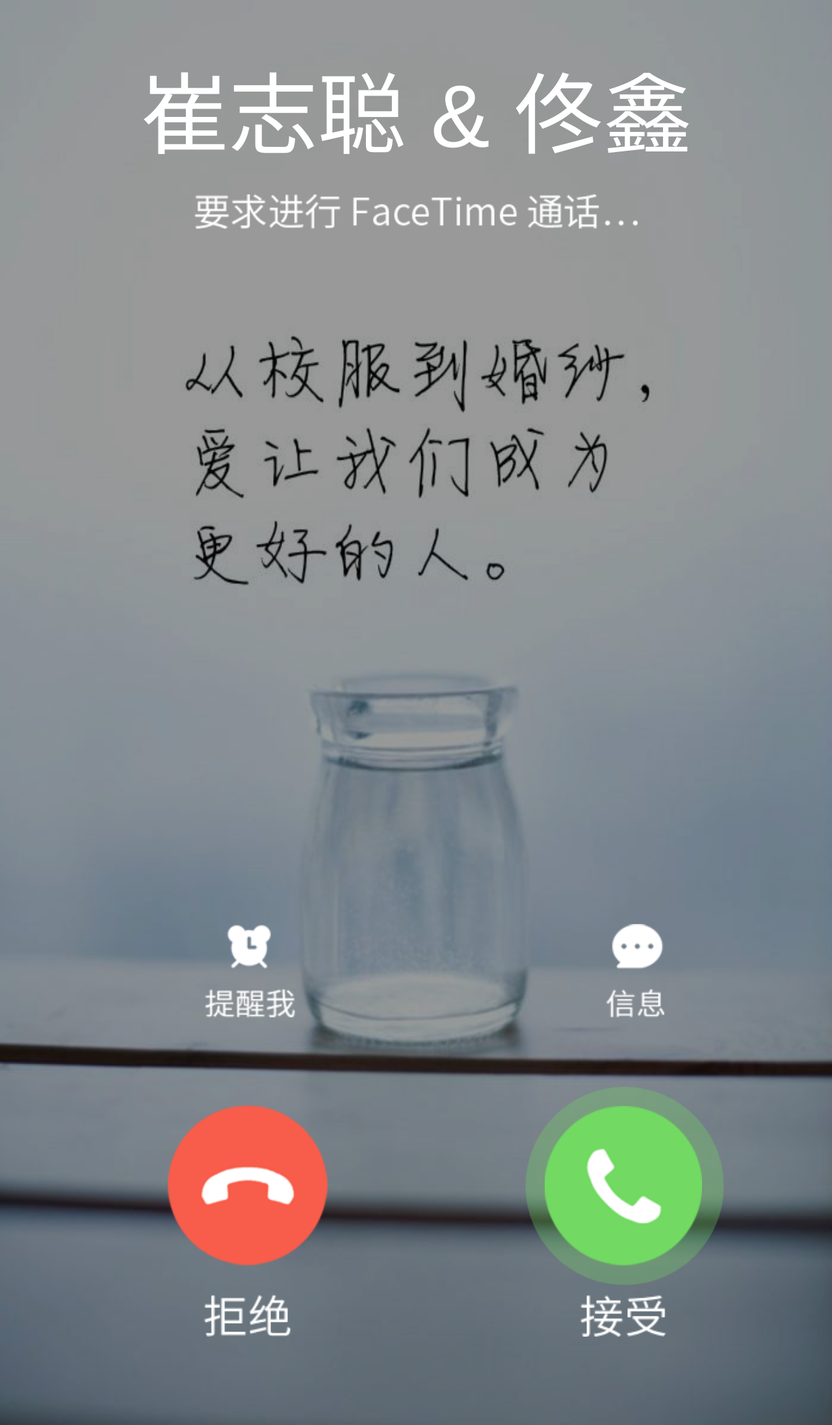
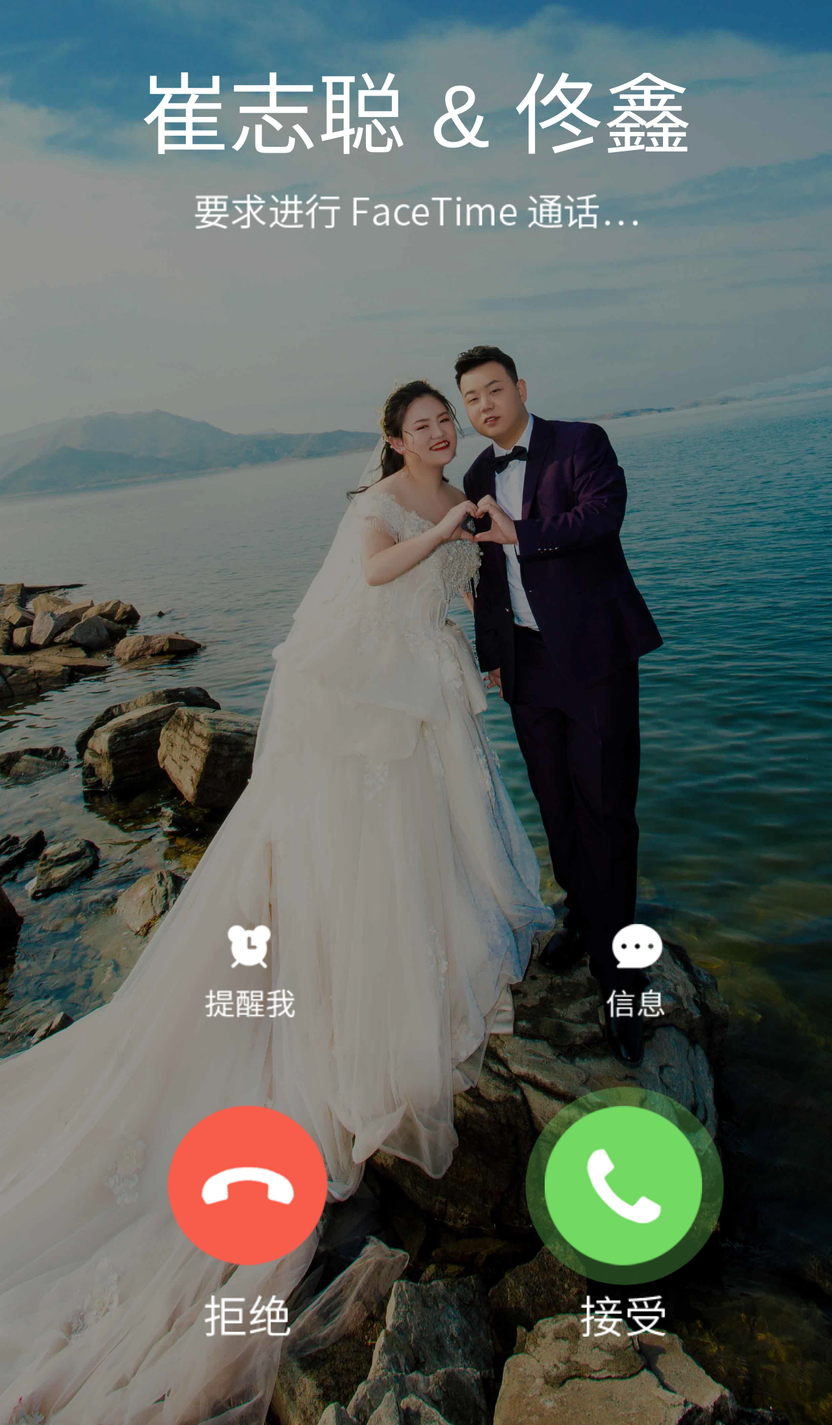
Before and after one commit to ia6599/my_wedding, a PHP site: page / in a window 1280 px wide. Shown: the whole page at 65% size. Run offline with PHP 8.4, Linux system fonts and the light colour scheme; some libraries are stand-ins or nearby versions; some web fonts are replaced.

Commit message:
修改背景图片

```diff
--- a/css/index.css
+++ b/css/index.css
@@ -846,7 +846,8 @@ div {
     background-color: rgba(0, 0, 0, .5);
 }
 
-.page2.active .page2-content {
+.page2.active .page2-content,
+.page3.active .page3-content {
     animation: .5s page2-content 2s linear forwards;
 }
 
@@ -871,7 +872,8 @@ div {
     background-color: #000;
 }
 
-.page2.active .page2-content::after {
+.page2.active .page2-content::after,
+.page3.active .page3-content::after {
     animation: 1s page2-content-after 2.5s linear forwards;
 }
 
@@ -896,7 +898,8 @@ div {
     z-index: 99;
 }
 
-.page2.active .page2-portrait {
+.page2.active .page2-portrait,
+.page3.active .page3-portrait{
     animation: 1s page2-portrait 2.5s linear forwards;
 }
 
@@ -1071,7 +1074,7 @@ div {
     }
 }
 
-.page3-content {
+/* .page3-content {
     top: 0;
     bottom: auto;
     height: 0;
@@ -1129,7 +1132,7 @@ div {
 
 .page3-title {
     top: 1.2rem;
-}
+} */
 
 
 /* 第四屏 */
--- a/index.html
+++ b/index.html
@@ -31,7 +31,7 @@
         </div>
         <img class="arrows-top" src="./image/arrows_top.png" alt="" srcset="">
         <div class="cid">
-            <img class="cid-bg" src="./image/page1_bg.jpg" alt="">
+            <img class="cid-bg" src="./static/pictures/cid_bg.jpg" alt="">
             <div class="cid-content">
                 <div class="cid-name">崔志聪 & 佟鑫</div>
                 <img class="cid-tips-img" src="./image/cid_tips.png" alt="">
@@ -44,7 +44,7 @@
         </div>
         <div id="fullpage">
             <div class="section page1">
-                <img class="page1-bg" src="./image/page1_bg.jpg" alt="">
+                <img class="page1-bg" src="./static/pictures/page1_bg.jpg" alt="">
                 <div class="page1-shade">
                     <div class="page1-shade-item shade-item1"></div>
                     <div class="page1-shade-item shade-item2"></div>
@@ -66,9 +66,9 @@
                 <div class="page1-tips">WElCOME TO OUR WEDDING</div>
             </div>
             <div class="section page2">
-                <img class="page2-bg" src="./image/page1_bg.jpg" alt="">
+                <img class="page2-bg" src="./static/pictures/page2_bg.jpg" alt="">
                 <div class="page2-content">
-                    <img class="page2-portrait" src="./image/page1_bg.jpg" alt="">
+                    <!-- <img class="page2-portrait" src="./static/pictures/page2_head.jpg" alt=""> -->
                     <img class="page2-corsage" src="./image/corsage.png" alt="">
                     <div class="page2-title">groom</div>
                     <div class="page2-name">新郎：崔志聪</div>
@@ -77,9 +77,9 @@
                 </div>
             </div>
             <div class="section page3">
-                <img class="page3-bg" src="./image/page1_bg.jpg" alt="">
+                <img class="page3-bg" src="./static/pictures/page3_bg.jpg" alt="">
                 <div class="page3-content">
-                    <img class="page3-portrait" src="./image/page1_bg.jpg" alt="">
+                    <!-- <img class="page3-portrait" src="./image/page1_bg.jpg" alt=""> -->
                     <img class="page3-corsage" src="./image/corsage.png" alt="">
                     <div class="page3-title">bride</div>
                     <div class="page3-name">新娘：佟鑫</div>
@@ -88,7 +88,7 @@
                 </div>
             </div>
             <div class="section page4">
-                <img class="page4-bg" src="./image/page1_bg.jpg" alt="">
+                <img class="page4-bg" src="./static/pictures/page4_bg.jpg" alt="">
                 <div class="page4-content">
                     <div class="page4-title">
                         <img class="page4-title-icon" src="./image/page20_title.png" alt="">
@@ -104,7 +104,7 @@
                 </div>
             </div>
             <div class="section page5">
-                <img class="page5-bg" src="./image/page1_bg.jpg" alt="">
+                <img class="page5-bg" src="./static/pictures/page5_bg.jpg" alt="">
                 <div class="page5-content">
                     <div class="page5-title">welcome</div>
                     <input class="page5-input" id="name" type="text" placeholder="姓名">
--- a/js/index.js
+++ b/js/index.js
@@ -46,72 +46,82 @@ $(function() {
 
     function getGreetingList() {
         $.ajax({
-            type: 'GET',
-            url: '/my_wedding/server/selectGreetingList.php',
+            type: "GET",
+            url: "/my_wedding/server/selectGreetingList.php",
             data: {
-                name: name
+                name: name,
             },
-            dataType: 'json',
-            contentType: 'application/json; charset=utf-8',
+            dataType: "json",
+            contentType: "application/json; charset=utf-8",
             success(res) {
                 if (res.status == 200) {
-                    var data = res.data
-                    var greetingList = []
+                    var data = res.data;
+                    var greetingList = [];
                     for (var i = 0; i < data.length; i++) {
-                        greetingList.push(data[i].name + '：' + data[i].greeting)
+                        greetingList.push(data[i].name + "：" + data[i].greeting);
                     }
-                    barrage(greetingList)
+                    setTimeout(function() {
+                        barrage(greetingList);
+                    }, 15000);
                 }
-            }
-        })
+            },
+        });
     }
 
     function barrage(barrageData) {
         var pageH = parseInt($("#content").height());
         var pageW = parseInt($("#content").width());
-        var colorArr = ["#cfaf12", "#12af01", "#981234", "#adefsa", "#db6be4", "#f5264c", "#d34a74"];
+        var colorArr = [
+            "#cfaf12",
+            "#12af01",
+            "#981234",
+            "#adefsa",
+            "#db6be4",
+            "#f5264c",
+            "#d34a74",
+        ];
         for (var i = 0; i < barrageData.length; i++) {
-            auto(barrageData[i], i)
+            auto(barrageData[i], i);
         }
 
         function auto(str, id) {
-            $("#content").append("<p class='barrage barrage" + id + "'>" + str + "</p>");
-            var _top = parseInt(pageH * (Math.random()));
+            $("#content").append(
+                "<p class='barrage barrage" + id + "'>" + str + "</p>"
+            );
+            var _top = parseInt(pageH * Math.random());
             var _left = parseInt(Math.random() * 50);
-            var num = parseInt(colorArr.length * (Math.random()));
-            var timer
+            var num = parseInt(colorArr.length * Math.random());
+            var timer;
             $(".barrage" + id).css({
-                "top": _top,
-                "left": pageW + 100 + _left,
-                "color": colorArr[num],
-                "font-size": "20px"
+                top: _top,
+                left: pageW + 100 + _left,
+                color: colorArr[num],
+                "font-size": "20px",
             });
-            timer = $(".barrage" + id).width() / 140 * 10000
+            timer = ($(".barrage" + id).width() / 140) * 10000;
             $(".barrage" + id).animate({
-                "left": -($(".barrage" + id).width() + 500) + "px"
-            }, timer, function() {
+                    left: -($(".barrage" + id).width() + 500) + "px",
+                },
+                timer,
+                function() {
                     $(this).remove();
-            });
-        };
                 }
-    //初始化花雨
-    // snowflake();
-    // 初始化fullpage
-    // $(document).ready(function() {
-    //     $("#fullpage").fullpage();
-    // });
+            );
+        }
+    }
     // 音乐播放按钮事件
     $(".music-icon").click(function() {
         if ($(this).hasClass("play")) {
-            $(".musicCon")[0].play();
+            $(".musicCon")[0].pause();
             $(this).removeClass("play");
         } else {
-            $(".musicCon")[0].pause();
+            $(".musicCon")[0].play();
             $(this).addClass("play");
         }
     });
     // 点击接听电话
     $(".cid-accept").click(function() {
+        // 隐藏来电页
         $(".cid").css("display", "none");
         //初始化花雨
         snowflake();
@@ -120,7 +130,7 @@ $(function() {
             $("#fullpage").fullpage();
         });
         $(".music-icon").click();
-        getGreetingList()
+        getGreetingList();
     });
     // 初始化静态地图
     var addressParentP = $(".page4-content").css("padding");
@@ -173,18 +183,18 @@ $(function() {
                 greeting,
             },
             success(res) {
-                res = JSON.parse(res)
+                res = JSON.parse(res);
                 if (res.status == 200) {
                     if (greeting) {
-                        barrage([name + '：' + greeting])
+                        barrage([name + "：" + greeting]);
                     }
                     showCustomAlert("提交成功！");
-                    $("#name").val('');
-                    $("#tell").val('');
-                    $("#date").val('');
-                    $("#carNum").val('');
-                    $("#arrive").val('');
-                    $("#greeting").val('');
+                    $("#name").val("");
+                    $("#tell").val("");
+                    $("#date").val("");
+                    $("#carNum").val("");
+                    $("#arrive").val("");
+                    $("#greeting").val("");
                 }
             },
         });
@@ -197,8 +207,8 @@ $(function() {
         endYear: "2017",
         endMonth: "1",
         endDay: "1",
-            format: "-"
-        })
+        format: "-",
+    });
     // 显示提示框
     function showCustomAlert(tips) {
         $(".custom-alert").show();
```
Also changed, not shown: js/Mdate.js, static/pictures/cid_bg.jpg (added), static/pictures/page1_bg.jpg (added), static/pictures/page2_bg.jpg (added), static/pictures/page3_bg.jpg (added), static/pictures/page4_bg.jpg (added), static/pictures/page5_bg.jpg (added). Lines whose indentation alone changed are shown as unchanged.
